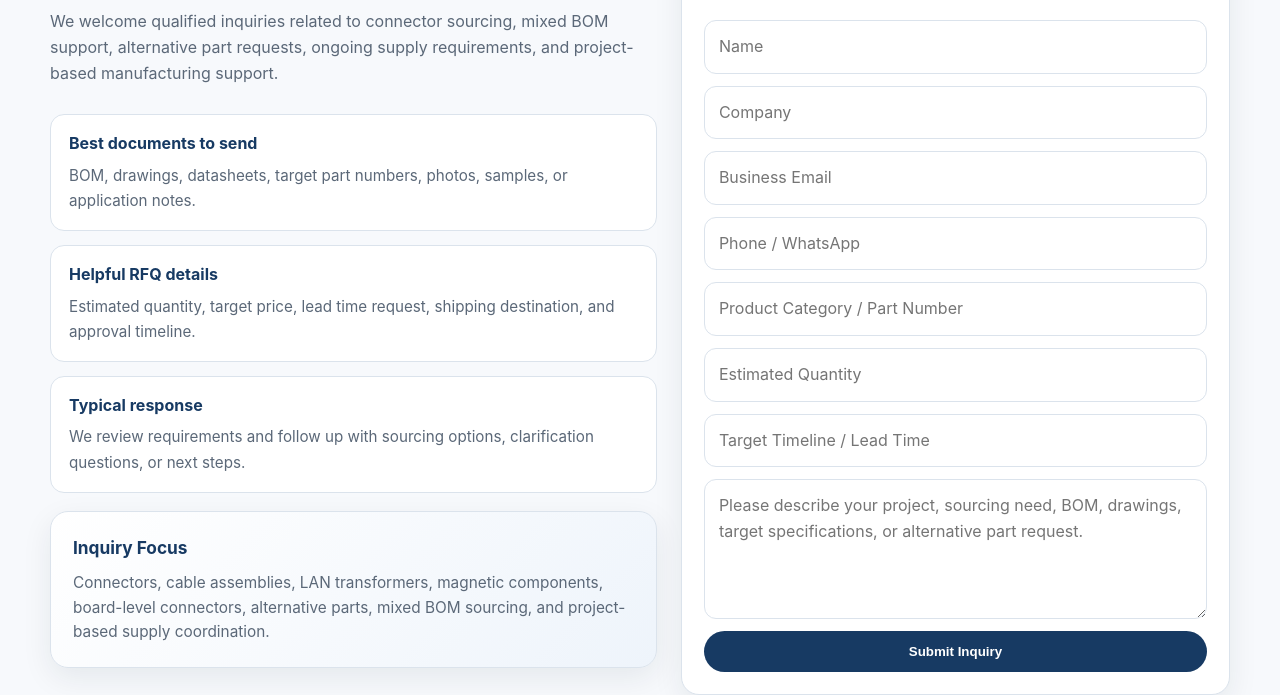
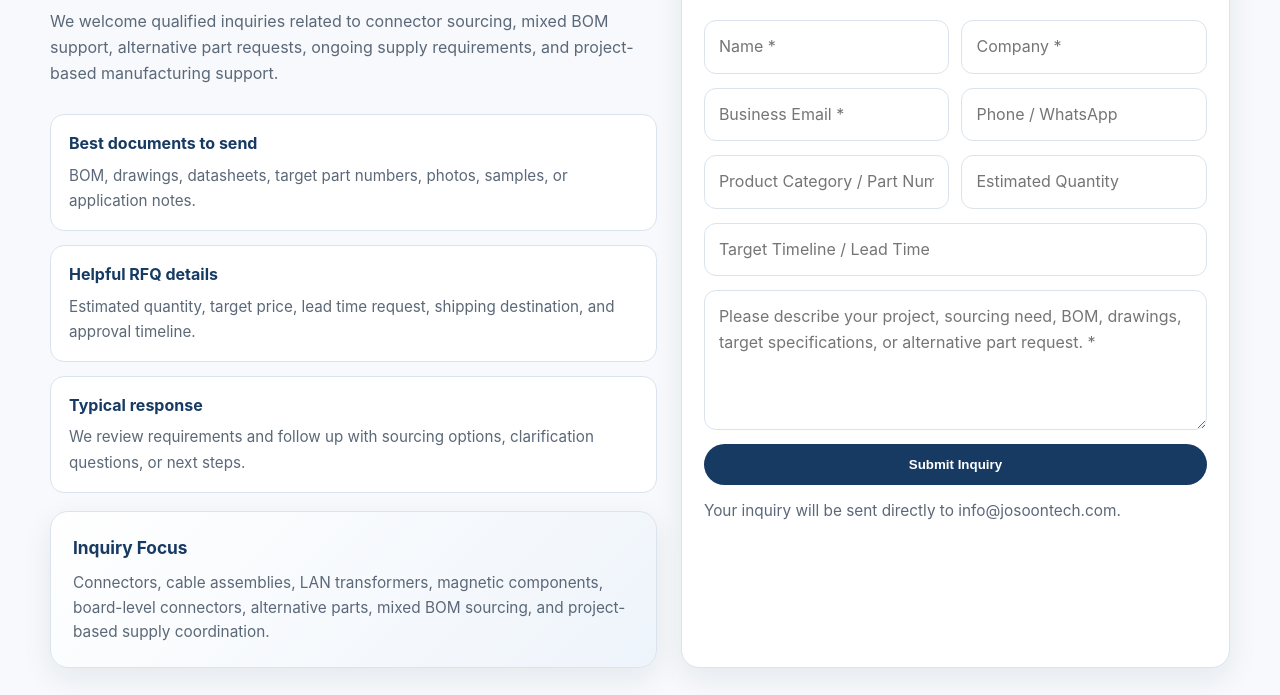
Before and after one commit to daobamengnan/connectorwebsite, a plain HTML site: page contact.html in a window 1280 px wide. Shown: the part 465-1160 px from the top of the page. Drawn offline with Linux system fonts and the light colour scheme.

Commit message:
Add files via upload

```diff
--- a/contact.html
+++ b/contact.html
@@ -69,16 +69,31 @@
 
         <div class="card contact-form-card">
           <h3>Project / RFQ Details</h3>
-          <form>
-            <input type="text" placeholder="Name" />
-            <input type="text" placeholder="Company" />
-            <input type="email" placeholder="Business Email" />
-            <input type="text" placeholder="Phone / WhatsApp" />
-            <input type="text" placeholder="Product Category / Part Number" />
-            <input type="text" placeholder="Estimated Quantity" />
-            <input type="text" placeholder="Target Timeline / Lead Time" />
-            <textarea placeholder="Please describe your project, sourcing need, BOM, drawings, target specifications, or alternative part request."></textarea>
-            <button class="btn btn-primary" type="button">Submit Inquiry</button>
+          <form action="https://formspree.io/f/xvzlgbdz" method="POST" class="rfq-form">
+            <input type="hidden" name="_subject" value="New RFQ Inquiry from Josoon Website" />
+            <input type="hidden" name="source" value="josoontech.com contact page" />
+
+            <div class="form-row">
+              <input type="text" name="name" placeholder="Name *" required />
+              <input type="text" name="company" placeholder="Company *" required />
+            </div>
+
+            <div class="form-row">
+              <input type="email" name="email" placeholder="Business Email *" required />
+              <input type="text" name="phone" placeholder="Phone / WhatsApp" />
+            </div>
+
+            <div class="form-row">
+              <input type="text" name="product_category" placeholder="Product Category / Part Number" />
+              <input type="text" name="estimated_quantity" placeholder="Estimated Quantity" />
+            </div>
+
+            <input type="text" name="target_timeline" placeholder="Target Timeline / Lead Time" />
+
+            <textarea name="message" placeholder="Please describe your project, sourcing need, BOM, drawings, target specifications, or alternative part request. *" required></textarea>
+
+            <button class="btn btn-primary" type="submit">Submit Inquiry</button>
+            <p class="form-note">Your inquiry will be sent directly to info@josoontech.com.</p>
           </form>
         </div>
       </div>
@@ -119,7 +134,7 @@
 
       <div class="footer-connect-block">
         <h3>Connect</h3>
-        <p>Email: your-email@example.com</p>
+        <p>Email: info@josoontech.com</p>
         <p>Toronto, Ontario, Canada</p>
         <a class="footer-quote-link" href="contact.html">Request RFQ →</a>
       </div>
--- a/styles.css
+++ b/styles.css
@@ -1191,3 +1191,28 @@
     margin-top: 36px;
   }
 }
+
+
+/* RFQ form layout */
+.rfq-form {
+  display: grid;
+  gap: 14px;
+}
+
+.form-row {
+  display: grid;
+  grid-template-columns: repeat(2, 1fr);
+  gap: 12px;
+}
+
+.form-note {
+  margin: 2px 0 0;
+  color: var(--muted);
+  font-size: 0.88rem;
+}
+
+@media (max-width: 760px) {
+  .form-row {
+    grid-template-columns: 1fr;
+  }
+}
```
Also changed, not shown: about.html (+1 -1 lines), index.html (+1 -1 lines), industries.html (+1 -1 lines), products.html (+1 -1 lines), solutions.html (+1 -1 lines).
